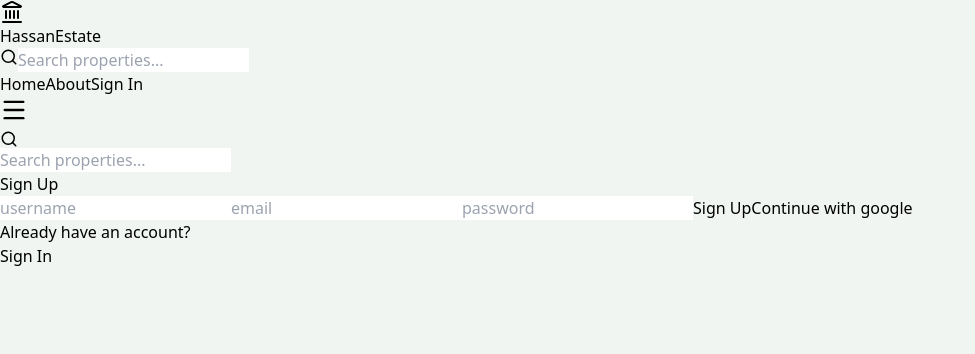
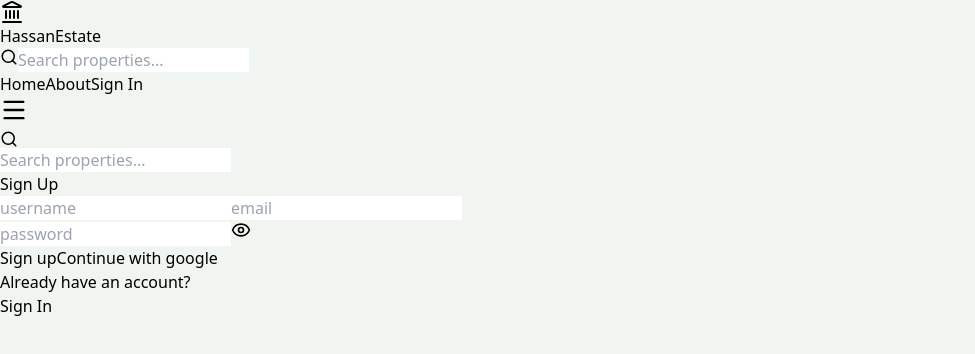
Before and after one commit to JAAN100/Real-Estate-Frontend, a React (Vite) app in the folder Frontend-Estate/: page /sign-up in a window 1280 px wide. Shown: the top 354 px of the page, without its empty margins (0-975 px from the left). Built offline with nearby package versions, Linux system fonts and the light colour scheme.

Commit message:
Adding functionallities to signup page

```diff
--- a/Frontend-Estate/src/pages/SignUp.jsx
+++ b/Frontend-Estate/src/pages/SignUp.jsx
@@ -1,157 +1,82 @@
-import { Link } from "react-router-dom";
+import { Link , useNavigate} from "react-router-dom";
 import { Landmark, Mail, Lock, User } from "lucide-react";
+import { useState } from "react";
+import { LoaderCircle , Eye, EyeOff} from "lucide-react";
 
 export default function SignUp() {
+  const [foamData , setFoamData] = useState({});
+  const [error , setError] = useState(null);
+  const [loading , setLoading] = useState(false);
+  const [showPassword , setShowPassword] = useState(false);
+  const navigate = useNavigate();
+  const handleInput = (e)=>{
+    setFoamData({
+      ...foamData,
+      [e.target.id]:e.target.value
+    })
+  }
+  const handleSubmit = async(e)=>{
+    e.preventDefault();
+    setLoading(true);
+    const response = await fetch('/api/auth/signup' ,
+      {
+        method: 'POST',
+        headers:{
+          'Content-Type': 'application/json',
+        },
+        body: JSON.stringify(foamData),
+      }
+    );
+    const data = await response.json();
+    if(data.success == false){
+      setLoading(false);
+      setError(data.message);
+      setTimeout(()=>{
+        setError(null);
+      } , 5000);
+      return;
+    }
+    navigate('/sign-in');
+  }
   return (
-    // <div className="min-h-screen bg-gray-100 flex items-center justify-center px-4 py-10">
-    //   <div className="w-full max-w-5xl overflow-hidden rounded-2xl bg-white shadow-xl md:grid md:grid-cols-2">
-    //     {/* Left Side */}
-    //     <div className="hidden bg-emerald-600 text-white md:flex flex-col justify-center p-10">
-    //       <div className="flex items-center gap-2">
-    //         <Landmark className="h-8 w-8" />
-    //         <h1 className="text-3xl font-bold">HassanEstate</h1>
-    //       </div>
-
-    //       <h2 className="mt-10 text-4xl font-bold leading-tight">
-    //         Find the Home
-    //         <br />
-    //         You've Always Dreamed Of
-    //       </h2>
-
-    //       <p className="mt-6 text-emerald-100 leading-7">
-    //         Join thousands of homeowners and investors discovering premium
-    //         properties with HassanEstate.
-    //       </p>
-    //     </div>
-
-    //     {/* Right Side */}
-    //     <div className="p-8 md:p-12">
-    //       <div className="mb-8 text-center">
-    //         <h2 className="text-3xl font-bold text-gray-800">
-    //           Create Account
-    //         </h2>
-
-    //         <p className="mt-2 text-gray-500">
-    //           Sign up to start exploring properties.
-    //         </p>
-    //       </div>
-
-    //       <form className="space-y-5">
-    //         {/* Full Name */}
-    //         <div>
-    //           <label className="mb-2 block font-medium text-gray-700">
-    //             User Name
-    //           </label>
-
-    //           <div className="relative">
-    //             <User className="absolute left-4 top-1/2 h-5 w-5 -translate-y-1/2 text-gray-400" />
-
-    //             <input
-    //               type="text"
-    //               placeholder="John_Doe"
-    //               className="w-full rounded-lg border border-gray-300 py-3 pl-12 pr-4 focus:border-emerald-500 focus:outline-none"
-    //             />
-    //           </div>
-    //         </div>
-
-    //         {/* Email */}
-    //         <div>
-    //           <label className="mb-2 block font-medium text-gray-700">
-    //             Email
-    //           </label>
-
-    //           <div className="relative">
-    //             <Mail className="absolute left-4 top-1/2 h-5 w-5 -translate-y-1/2 text-gray-400" />
-
-    //             <input
-    //               type="email"
-    //               placeholder="example@email.com"
-    //               className="w-full rounded-lg border border-gray-300 py-3 pl-12 pr-4 focus:border-emerald-500 focus:outline-none"
-    //             />
-    //           </div>
-    //         </div>
-
-    //         {/* Password */}
-    //         <div>
-    //           <label className="mb-2 block font-medium text-gray-700">
-    //             Password
-    //           </label>
-
-    //           <div className="relative">
-    //             <Lock className="absolute left-4 top-1/2 h-5 w-5 -translate-y-1/2 text-gray-400" />
-
-    //             <input
-    //               type="password"
-    //               placeholder="********"
-    //               className="w-full rounded-lg border border-gray-300 py-3 pl-12 pr-4 focus:border-emerald-500 focus:outline-none"
-    //             />
-    //           </div>
-    //         </div>
-
-    //         {/* Confirm Password */}
-    //         <div>
-    //           <label className="mb-2 block font-medium text-gray-700">
-    //             Confirm Password
-    //           </label>
-
-    //           <div className="relative">
-    //             <Lock className="absolute left-4 top-1/2 h-5 w-5 -translate-y-1/2 text-gray-400" />
-
-    //             <input
-    //               type="password"
-    //               placeholder="********"
-    //               className="w-full rounded-lg border border-gray-300 py-3 pl-12 pr-4 focus:border-emerald-500 focus:outline-none"
-    //             />
-    //           </div>
-    //         </div>
-
-    //         <button
-    //           className="w-full rounded-lg bg-emerald-600 py-3 font-semibold text-white transition hover:bg-emerald-700"
-    //         >
-    //           Create Account
-    //         </button>
-    //       </form>
-
-    //       <p className="mt-6 text-center text-gray-600">
-    //         Already have an account?{" "}
-    //         <Link
-    //           to="/sign-in"
-    //           className="font-semibold text-emerald-600 hover:underline"
-    //         >
-    //           Sign In
-    //         </Link>
-    //       </p>
-    //     </div>
-    //   </div>
-    // </div>
     <div className="p-3 max-w-lg mx-auto">
       <h1 className="text-3xl text-center font-semibold my-7 text-emerald-700">Sign <span className="text-black">Up</span></h1>
-      <form className="flex flex-col gap-5">
+      <form onSubmit={handleSubmit} className="flex flex-col gap-5">
         <input
           className="border p-3
           rounded-lg" type="text"
           placeholder="username"
-          id="username"
+          id="username" onChange={handleInput}
         />
         <input
           className="border p-3
           rounded-lg" type="email"
           placeholder="email"
-          id="email"
+          id="email" onChange={handleInput}
         />
-        <input
-          className="border p-3
-          rounded-lg" type="password"
-          placeholder="password"
-          id="password"
-        />
-        <button
+        <div className="relative">
+          <input
+            className="border p-3 w-full
+            rounded-lg" type={showPassword ? "text" : "password"}
+            placeholder="password"
+            id="password" onChange={handleInput}
+          />
+          <button
+            type="button"
+            onClick={() => setShowPassword(!showPassword)}
+            className="absolute right-3 top-1/2 -translate-y-1/2 text-emerald-600"
+          >
+          {showPassword ? <EyeOff size={20} /> : <Eye size={20} />}
+          </button>
+        </div>
+        <button disabled={loading}
         className="bg-emerald-600
                    text-white p-3
+                      flex justify-center items-center
                       rounded-lg uppercase
                       hover:opacity-90
-                      disabled:opacity-60">
-          Sign Up
+                      disabled:opacity-50">
+          {loading ? <LoaderCircle className="animate-spin h-6 w-6 text-white" /> : "Sign up"}
         </button>
                 <button
         className="bg-red-600
@@ -166,6 +91,8 @@ export default function SignUp() {
         <p className="font-semibold">Already have an account?</p>
         <Link to="/sign-in" className="text-emerald-700">Sign In</Link>
       </div>
+      {error ? <p className="bg-orange-600
+                  text-white mt-5 rounded-lg uppercase p-3">{error}</p> : ""}
     </div>
   );
 }
--- a/Frontend-Estate/vite.config.js
+++ b/Frontend-Estate/vite.config.js
@@ -4,6 +4,14 @@ import babel from '@rolldown/plugin-babel'
 
 // https://vite.dev/config/
 export default defineConfig({
+  server:{
+    proxy:{
+      '/api': {
+        target:'http://localhost:8000',
+        secure:false
+      },
+    },
+  },
   plugins: [
     react(),
     babel({ presets: [reactCompilerPreset()] })
```
